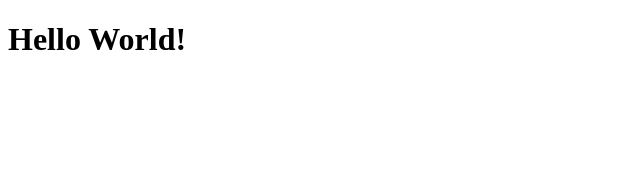
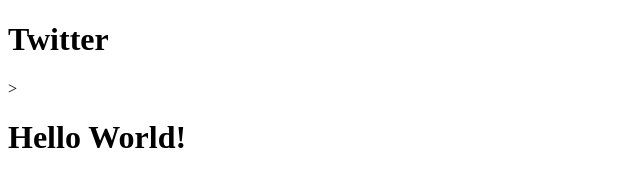
Before and after one commit to christian-2009/build-early-twitter, a website: page index.html in a window 1280 px wide. Shown: the whole page, without its empty margins (0-640 px from the left). Drawn offline with Linux system fonts and the light colour scheme.

Commit message:
initial commit

```diff
--- a/index.html
+++ b/index.html
@@ -1,11 +1,10 @@
 <!DOCTYPE html>
 <html lang="en">
   <head>
-    <!-- You may want to change the site title -->
-    <title>foobar</title>
+    <title>Twitter</title>
   </head>
   <body>
-    <!-- put your content below -->
+    <h1>Twitter</h1>>
     <h1>Hello World!</h1>
   </body>
 </html>
```
